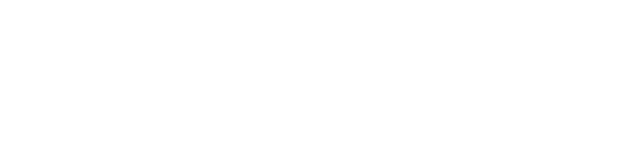
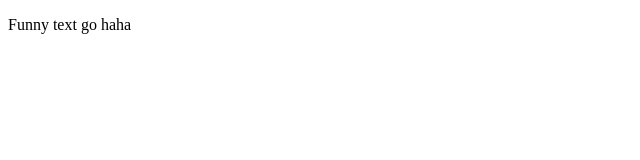
Before and after one commit to NiallMcguire/NiallMcguire.github.io, a plain HTML site: page index.html in a window 1280 px wide. Shown: the whole page, without its empty margins (0-640 px from the left). Drawn offline with Linux system fonts and the light colour scheme.

Commit message:
Second push, testing ide

```diff
--- a/index.html
+++ b/index.html
@@ -5,6 +5,6 @@
     <title>Hello</title>
 </head>
 <body>
-
+<p>Funny text go haha</p>
 </body>
 </html>
```
Also changed, not shown: 1 other file.
